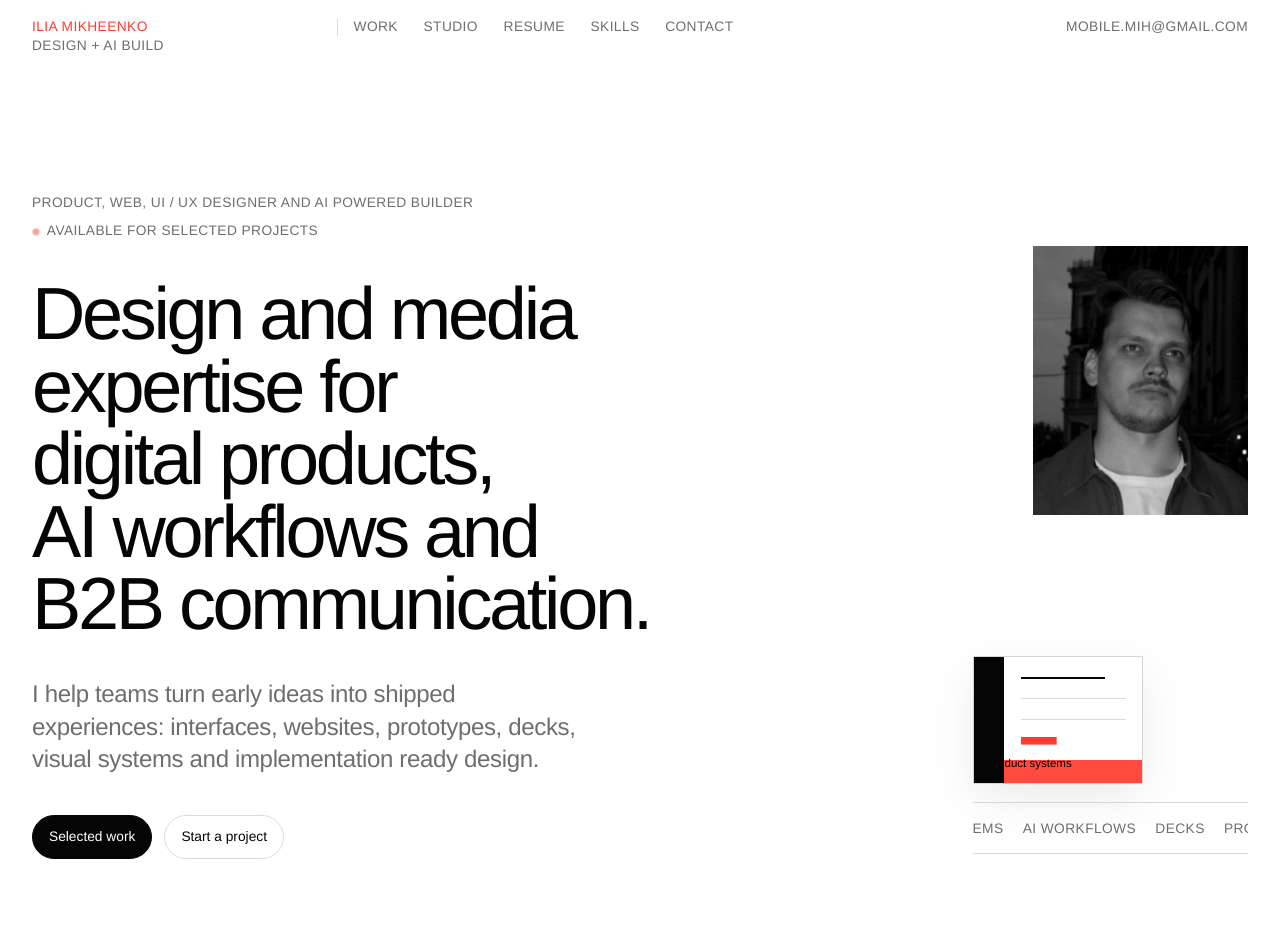
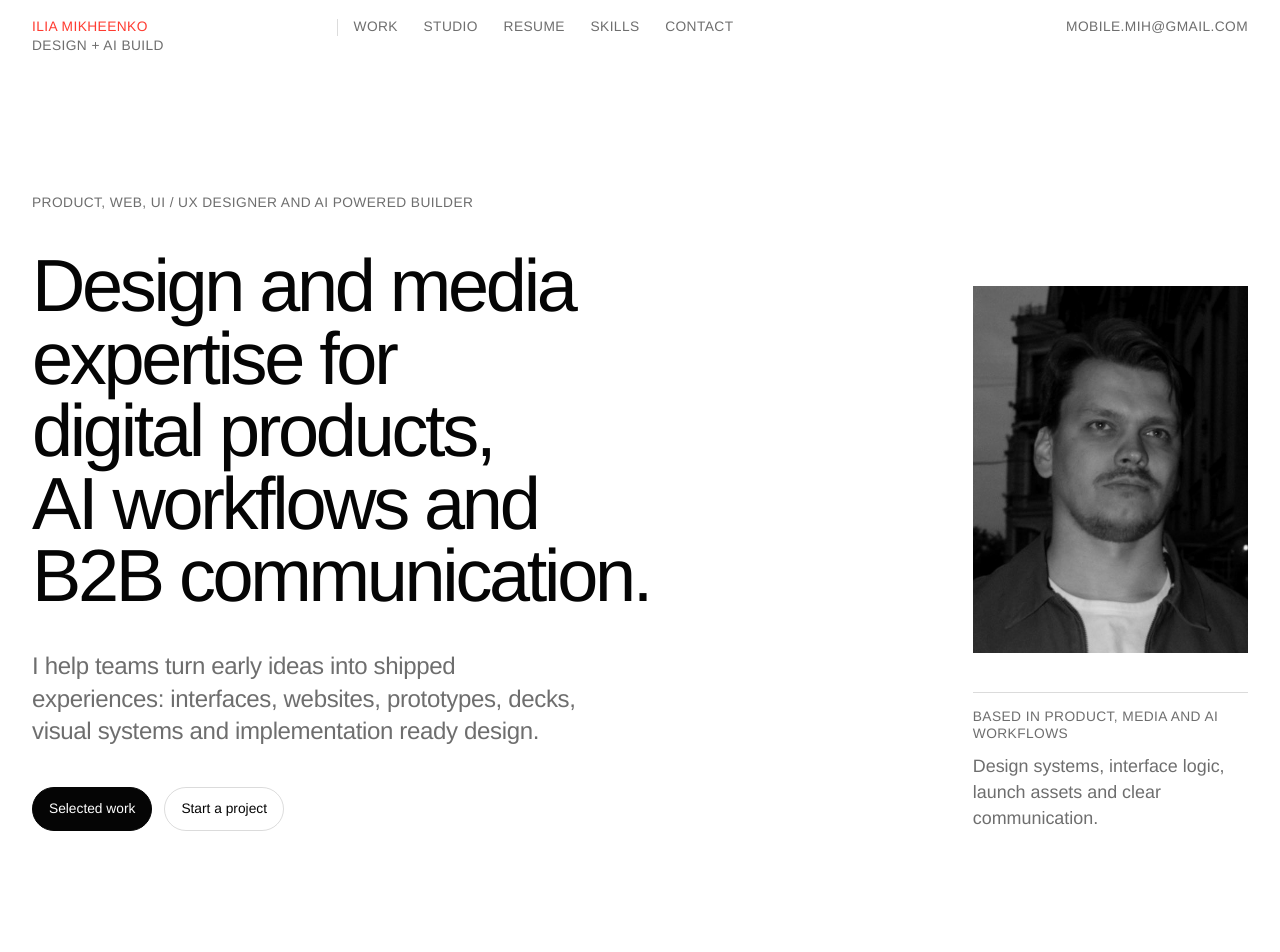
Before and after one commit to miheenko-i/portfolio, a React (Vite) app: page / in a window 1280 px wide. Shown: the top 952 px of the page. Built offline with nearby package versions, Linux system fonts and the light colour scheme; a web font is replaced by a local one.

Commit message:
Simplify hero composition

```diff
--- a/src/main.jsx
+++ b/src/main.jsx
@@ -207,7 +207,6 @@ function App() {
           <div className="heroCopy">
             <div className="heroStatus">
               <p className="eyebrow">Product, Web, UI / UX Designer and AI powered builder</p>
-              <span>Available for selected projects</span>
             </div>
 
             <h1>
@@ -227,29 +226,13 @@ function App() {
           </div>
 
           <aside className="heroAside">
-            <div className="heroVisual">
-              <figure className="portrait">
-                <img src={asset('/profile.png')} alt="Ilya Mikheenko portrait" />
-              </figure>
+            <figure className="portrait">
+              <img src={asset('/profile.png')} alt="Ilya Mikheenko portrait" />
+            </figure>
 
-              <div className="heroPreview preview-product" aria-hidden="true">
-                <span>Product systems</span>
-              </div>
-            </div>
-
-            <div className="heroTicker" aria-label="Core capabilities">
-              <div>
-                <span>Product design</span>
-                <span>Web systems</span>
-                <span>AI workflows</span>
-                <span>Decks</span>
-                <span>Prototypes</span>
-                <span>Product design</span>
-                <span>Web systems</span>
-                <span>AI workflows</span>
-                <span>Decks</span>
-                <span>Prototypes</span>
-              </div>
+            <div className="heroAsideText">
+              <span>Based in product, media and AI workflows</span>
+              <p>Design systems, interface logic, launch assets and clear communication.</p>
             </div>
           </aside>
         </div>
--- a/src/style.css
+++ b/src/style.css
@@ -77,7 +77,7 @@ figure {
 .nav,
 .mailLink,
 .eyebrow,
-.heroStatus span,
+.heroAsideText span,
 .workMeta,
 .company,
 .date,
@@ -103,7 +103,7 @@ figure {
 .mailLink,
 .nav a,
 .eyebrow,
-.heroStatus span,
+.heroAsideText span,
 .workMeta,
 .company,
 .date,
@@ -160,7 +160,7 @@ figure {
 }
 
 .hero {
-  min-height: clamp(720px, 88vh, 900px);
+  min-height: clamp(700px, 88vh, 900px);
   display: grid;
   grid-template-rows: auto 1fr;
 }
@@ -169,7 +169,7 @@ figure {
   display: grid;
   grid-template-columns: repeat(12, minmax(0, 1fr));
   column-gap: clamp(1.5rem, 3vw, 3rem);
-  align-items: stretch;
+  align-items: end;
   padding-block: clamp(5rem, 9vw, 8rem) clamp(4rem, 8vw, 7rem);
 }
 
@@ -184,25 +184,7 @@ figure {
 }
 
 .heroStatus {
-  display: flex;
-  flex-wrap: wrap;
-  gap: 0.7rem 1rem;
-  align-items: center;
-}
-
-.heroStatus span {
-  display: inline-flex;
-  align-items: center;
-  gap: 0.45rem;
-}
-
-.heroStatus span::before {
-  content: '';
-  width: 0.48rem;
-  height: 0.48rem;
-  border-radius: 50%;
-  background: var(--accent);
-  animation: pulseDot 1800ms ease-in-out infinite;
+  display: block;
 }
 
 h1 {
@@ -265,27 +247,23 @@ h1 {
 .heroAside {
   grid-column: 10 / -1;
   display: grid;
-  gap: 1.1rem;
-  align-content: start;
-  padding-top: clamp(1rem, 4vw, 4rem);
+  grid-template-columns: minmax(0, 1fr);
+  gap: clamp(1.5rem, 3vw, 2.5rem);
+  align-content: end;
+  align-self: stretch;
   padding-left: 0;
   border-left: 0;
 }
 
-.heroVisual {
-  position: relative;
-  min-height: clamp(360px, 42vw, 540px);
-}
-
 .portrait {
-  width: min(78%, 320px);
-  aspect-ratio: 4 / 5;
+  width: min(100%, 360px);
+  aspect-ratio: 3 / 4;
   overflow: hidden;
   background: var(--paper);
   border: 0;
   max-width: none;
   justify-self: end;
-  margin-left: auto;
+  align-self: start;
 }
 
 .portrait img {
@@ -304,63 +282,19 @@ h1 {
   transform: scale(1.045);
 }
 
-.heroPreview {
-  position: absolute;
-  left: 0;
-  bottom: 0;
-  width: min(62%, 250px);
-  aspect-ratio: 4 / 3;
-  overflow: hidden;
-  border: 1px solid var(--line);
-  background: var(--paper);
-  box-shadow: 0 1rem 3rem rgba(5, 5, 5, 0.08);
-  transition:
-    transform 360ms cubic-bezier(0.22, 1, 0.36, 1),
-    box-shadow 360ms cubic-bezier(0.22, 1, 0.36, 1);
+.heroAsideText {
+  display: grid;
+  gap: 0.7rem;
+  max-width: 320px;
+  justify-self: end;
+  padding-top: 1rem;
+  border-top: 1px solid var(--line);
 }
 
-.heroVisual:hover .heroPreview {
-  box-shadow: 0 1.5rem 4rem rgba(5, 5, 5, 0.12);
-  transform: translateY(-0.6rem) scale(1.04);
-}
-
-.heroPreview span {
-  position: absolute;
-  left: 0.8rem;
-  bottom: 0.75rem;
-  z-index: 2;
-  color: var(--text);
-  font-size: 0.72rem;
-  line-height: 1.1;
-}
-
-.heroPreview::before,
-.heroPreview::after {
-  content: '';
-  position: absolute;
-  inset: 0;
-}
-
-.heroTicker {
-  max-width: 100%;
-  overflow: hidden;
-  border-block: 1px solid var(--line);
-  padding-block: 0.78rem;
+.heroAsideText p {
   color: var(--muted);
-  white-space: nowrap;
-}
-
-.heroTicker div {
-  display: inline-flex;
-  gap: 1.2rem;
-  min-width: max-content;
-  animation: tickerMove 18s linear infinite;
-}
-
-.heroTicker span {
-  font-size: var(--s-1);
-  letter-spacing: 0.03em;
-  text-transform: uppercase;
+  font-size: var(--s0);
+  line-height: 1.45;
 }
 
 .statement {
@@ -856,29 +790,6 @@ h1 {
   }
 }
 
-@keyframes tickerMove {
-  from {
-    transform: translateX(0);
-  }
-
-  to {
-    transform: translateX(-50%);
-  }
-}
-
-@keyframes pulseDot {
-  0%,
-  100% {
-    opacity: 0.36;
-    transform: scale(0.82);
-  }
-
-  50% {
-    opacity: 1;
-    transform: scale(1);
-  }
-}
-
 .contact {
   min-height: min(76vh, 760px);
   display: flex;
@@ -949,12 +860,9 @@ h1 {
     padding-top: 1rem;
   }
 
-  .heroVisual {
-    min-height: 420px;
-  }
-
-  .heroTicker {
+  .heroAsideText {
     align-self: end;
+    justify-self: start;
   }
 }
 
@@ -1060,12 +968,8 @@ h1 {
     justify-self: start;
   }
 
-  .heroVisual {
-    min-height: 300px;
-  }
-
-  .heroPreview {
-    width: min(52vw, 190px);
+  .heroAsideText {
+    max-width: 340px;
   }
 
   h1 {
```
